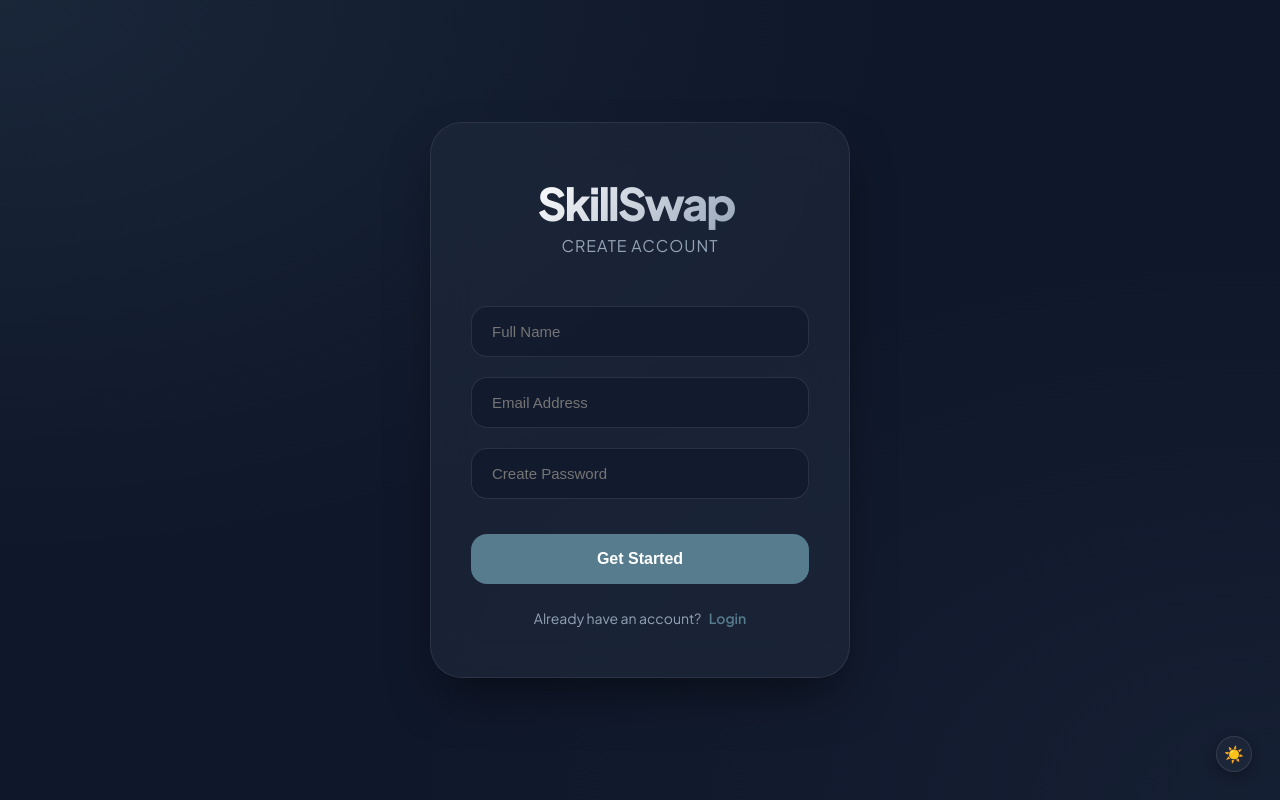
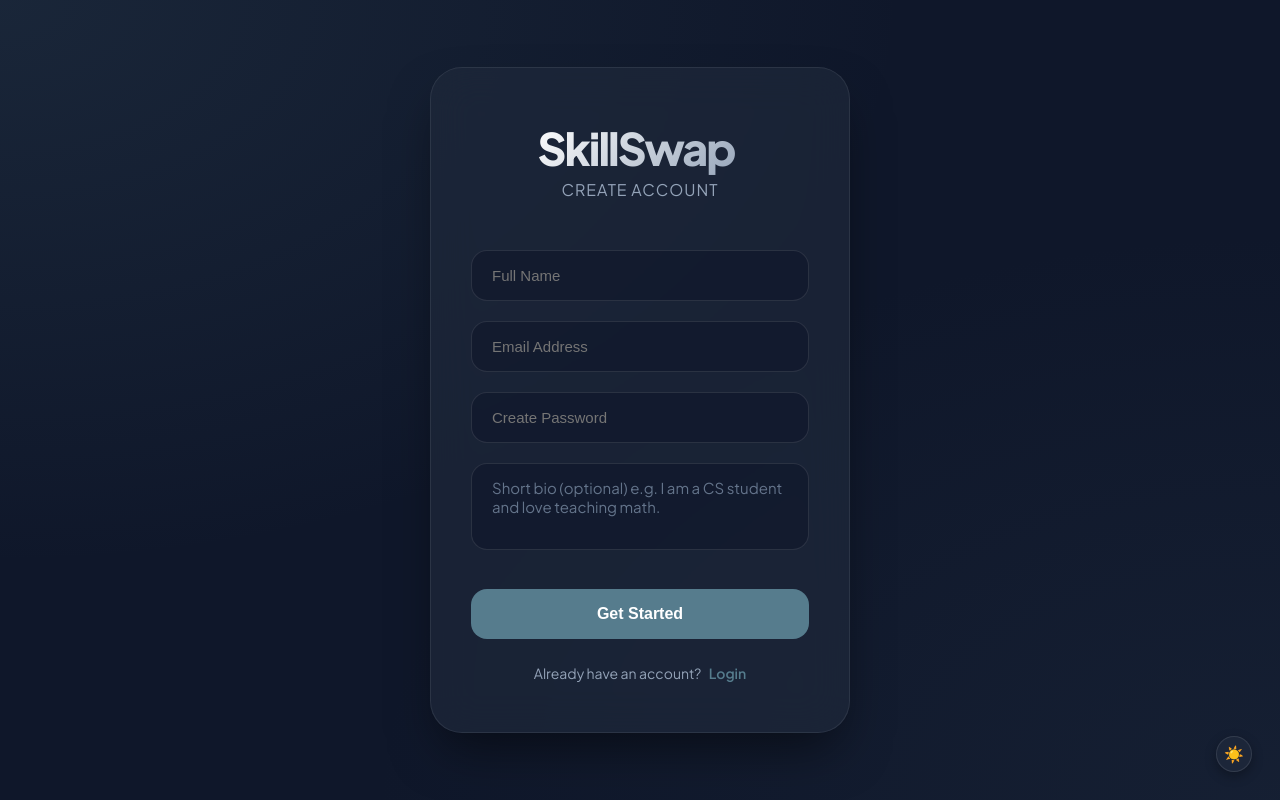
Before and after one commit to Hayat37/LogicForge-Hackathon, a React app in the folder frontend/: page /register in a window 1280 px wide. Built offline with nearby package versions, Linux system fonts and the light colour scheme; the HTML template or start-up script is replaced by a standard one.

Commit message:
added optional bio field to register form and saved it to database

```diff
--- a/frontend/src/pages/Dashboard.jsx
+++ b/frontend/src/pages/Dashboard.jsx
@@ -221,6 +221,9 @@ function Dashboard({ user, setUser }) {
               </p>
               {skill.description && <p className="skill-desc">{skill.description}</p>}
               <p className="skill-author">Posted by {skill.posted_by}</p>
+              {skill.posted_by_bio && (
+                <p className="skill-poster-bio">{skill.posted_by_bio}</p>
+              )}
               {skill.user_id !== user.id && (
                 <>
                   <button onClick={() => requestSession(skill.id)}>
--- a/frontend/src/pages/Register.jsx
+++ b/frontend/src/pages/Register.jsx
@@ -5,7 +5,9 @@ function Register() {
   const [name, setName] = useState("");
   const [email, setEmail] = useState("");
   const [password, setPassword] = useState("");
+  const [bio, setBio] = useState("");
   const [message, setMessage] = useState("");
+  const [isSuccess, setIsSuccess] = useState(false);
   const [darkMode, setDarkMode] = useState(() => {
     return localStorage.getItem("theme") !== "light";
   });
@@ -25,20 +27,35 @@ function Register() {
   };
 
   const registerUser = async () => {
-    if (!name || !email || !password) {
+    setIsSuccess(false);
+    if (!name.trim() || !email.trim() || !password) {
       setMessage("Please fill in all fields");
+      return;
+    }
+    if (name.trim().length < 2) {
+      setMessage("Name must be at least 2 characters");
+      return;
+    }
+    const emailRegex = /^[^\s@]+@[^\s@]+\.[^\s@]+$/;
+    if (!emailRegex.test(email.trim())) {
+      setMessage("Please enter a valid email address");
+      return;
+    }
+    if (password.length < 6) {
+      setMessage("Password must be at least 6 characters");
       return;
     }
     try {
       const res = await fetch("http://localhost/LogicForge-Hackathon/backend/register.php", {
         method: "POST",
         headers: { "Content-Type": "application/json" },
-        body: JSON.stringify({ name, email, password }),
+        body: JSON.stringify({ name: name.trim(), email: email.trim(), password, bio: bio.trim() }),
       });
       const data = await res.json();
       if (data.success) {
+        setIsSuccess(true);
         setMessage("Account created! Redirecting...");
-        navigate("/");
+        setTimeout(() => navigate("/"), 1500);
       } else {
         setMessage(data.error || "Registration failed");
       }
@@ -61,22 +78,32 @@ function Register() {
         <input
           placeholder="Full Name"
           value={name}
-          onChange={(e) => setName(e.target.value)}
+          onChange={(e) => { setName(e.target.value); setMessage(""); }}
+          onKeyDown={(e) => e.key === "Enter" && registerUser()}
         />
         <input
           type="email"
           placeholder="Email Address"
           value={email}
-          onChange={(e) => setEmail(e.target.value)}
+          onChange={(e) => { setEmail(e.target.value); setMessage(""); }}
+          onKeyDown={(e) => e.key === "Enter" && registerUser()}
         />
         <input
           type="password"
           placeholder="Create Password"
           value={password}
-          onChange={(e) => setPassword(e.target.value)}
+          onChange={(e) => { setPassword(e.target.value); setMessage(""); }}
+          onKeyDown={(e) => e.key === "Enter" && registerUser()}
+        />
+        <textarea
+          placeholder="Short bio (optional) e.g. I am a CS student and love teaching math."
+          value={bio}
+          onChange={(e) => setBio(e.target.value)}
+          className="bio-input"
+          rows={3}
         />
         <button onClick={registerUser}>Get Started</button>
-        {message && <p>{message}</p>}
+        {message && <p className={isSuccess ? "auth-message success" : "auth-message error"}>{message}</p>}
         <p className="link">
           Already have an account? <Link to="/">Login</Link>
         </p>
--- a/frontend/src/styles.css
+++ b/frontend/src/styles.css
@@ -244,8 +244,18 @@ button:hover {
 }
 
 .skill-author {
-  font-size: clamp(12px, 1vw, 14px);
+  font-size: 13px;
   color: #64748b;
+}
+
+.skill-poster-bio {
+  font-size: 11px;
+  color: #64748b;
+  margin-top: 2px;
+  margin-bottom: 6px;
+  font-style: italic;
+  font-weight: 300;
+  opacity: 0.8;
 }
 
 .skill-card button {
@@ -553,3 +563,48 @@ body.light-mode .container .logo {
 body.light-mode .link {
   color: #475569;
 }
+
+body.light-mode .skill-poster-bio {
+  color: #94a3b8;
+}
+
+.bio-input {
+  width: 100%;
+  padding: 14px 20px;
+  margin: 10px 0;
+  border-radius: 16px;
+  border: 1px solid rgba(255, 255, 255, 0.1);
+  outline: none;
+  background: rgba(15, 23, 42, 0.6);
+  color: #fff;
+  font-size: 15px;
+  font-family: 'Plus Jakarta Sans', sans-serif;
+  resize: none;
+  transition: all 0.3s ease;
+}
+
+.bio-input:focus {
+  border-color: #567C8D;
+  background: rgba(15, 23, 42, 0.9);
+  box-shadow: 0 0 0 4px rgba(86, 124, 141, 0.1);
+}
+
+.bio-input::placeholder {
+  color: #64748b;
+}
+
+body.light-mode .bio-input {
+  background: rgba(255, 255, 255, 0.85);
+  border: 1px solid rgba(86, 124, 141, 0.3);
+  color: #0f172a;
+}
+
+body.light-mode .bio-input:focus {
+  background: #ffffff;
+  border-color: #567C8D;
+  box-shadow: 0 0 0 4px rgba(86, 124, 141, 0.12);
+}
+
+body.light-mode .bio-input::placeholder {
+  color: #94a3b8;
+}
```
Also changed, not shown: 2 other files (tests, documents, lock files or other folders).
